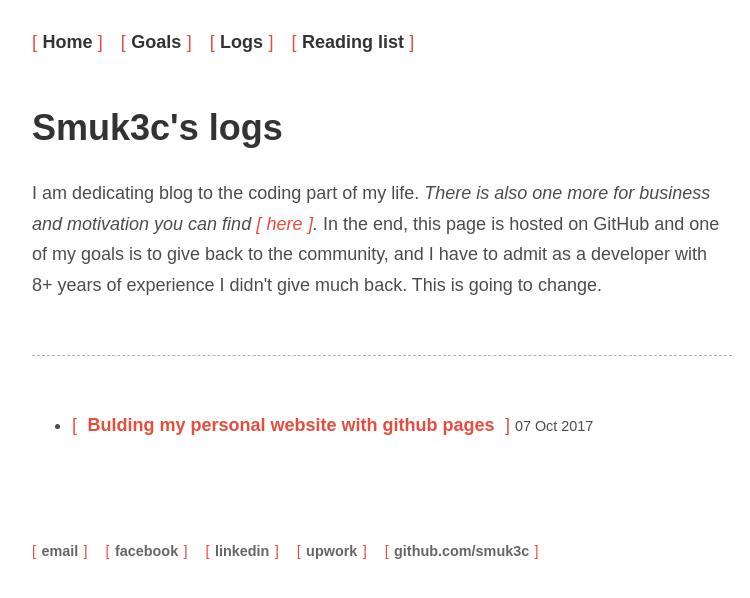
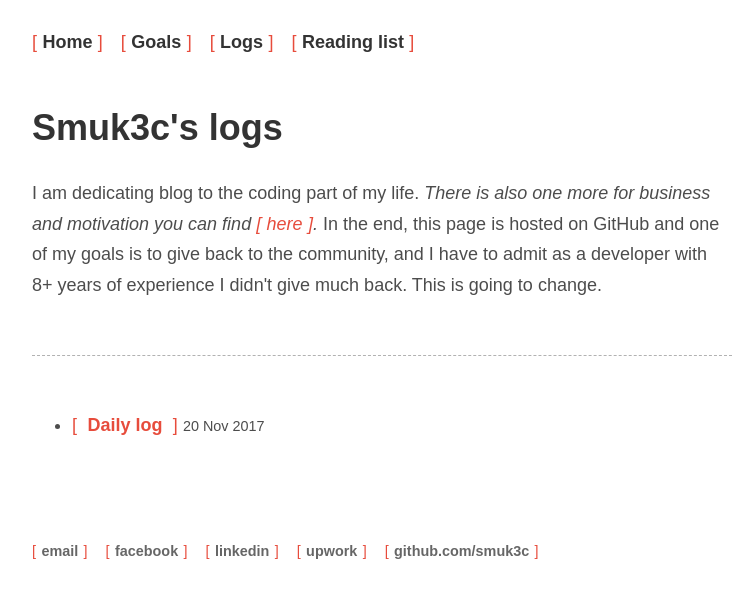
Before and after one commit to smuk3c/smuk3c.github.io, a Jekyll site: the page built from logs/index.html, in a window 1280 px wide. Shown: the top 598 px of the page, without its empty margins (258-1008 px from the left). Built offline with Jekyll 4.4.1, drawn with Linux system fonts in a browser that asks for light colours; nearby versions of some CDN libraries.

Commit message:
stable version

```diff
--- a/_config.yml
+++ b/_config.yml
@@ -1,3 +1,3 @@
 name: Leopold Spanovic • Entrepreneur & web developer
 markdown: kramdown
-permalink: /blog/:year/:month/:day/:title
+permalink: /logs/:year/:month/:day/:title
--- a/_posts/2017-10-07-building-my-persona-website-with-github-pages.md
+++ /dev/null
@@ -1,7 +0,0 @@
----
-layout: post
-title: "Bulding my personal website with github pages"
-date: 2017-10-07
----
-
-## Comming soon...
--- /dev/null
+++ b/_posts/2017-11-20-daily-log.md
@@ -0,0 +1,7 @@
+---
+layout: post
+title: "Daily log"
+date: 2017-11-20
+---
+
+## Comming soon...
```
Also changed, not shown: 1 other file.
